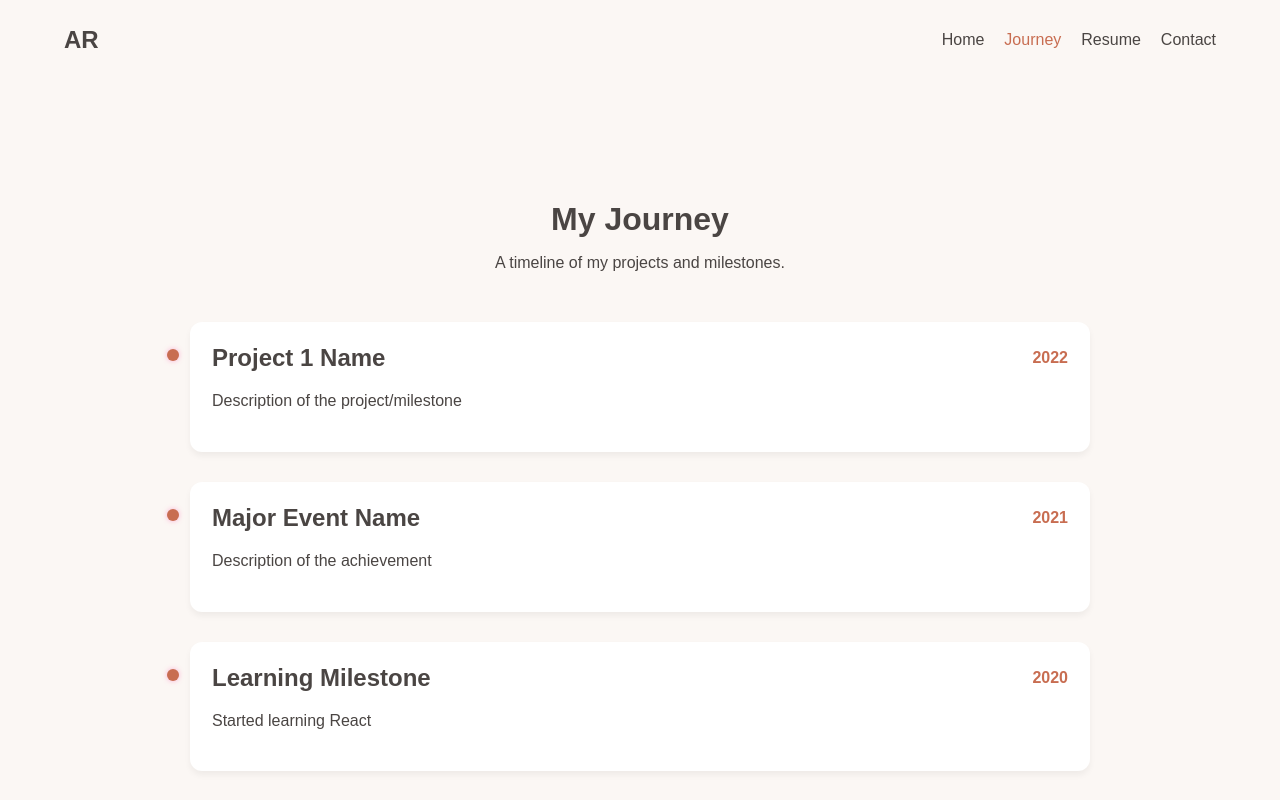
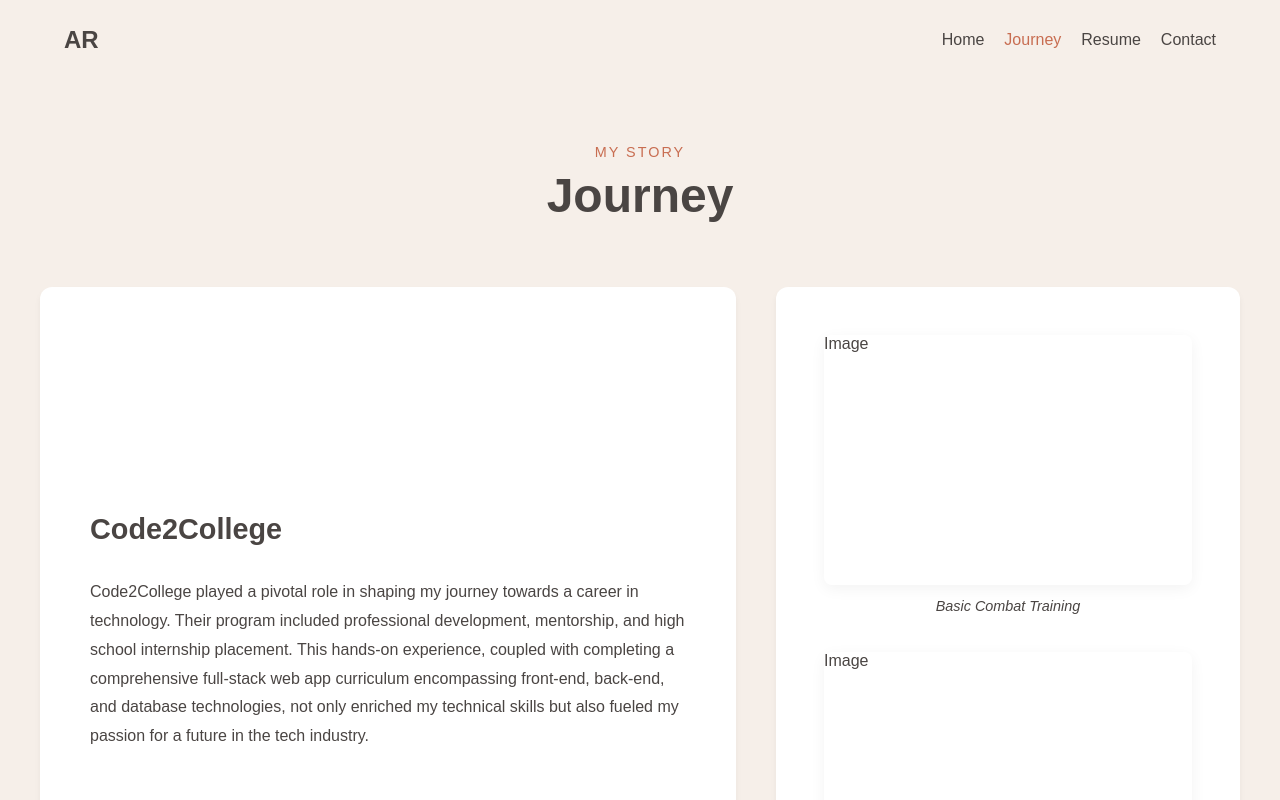
Before and after one commit to areye2020/my-modern-website, a React (Vite) app: page /journey in a window 1280 px wide. Shown: the top 800 px of the page. Built offline with nearby package versions, Linux system fonts and the light colour scheme.

Commit message:
basic wireframe for 'journey'

```diff
--- a/src/index.css
+++ b/src/index.css
@@ -7,8 +7,8 @@
   */
 :root {
   --primary-pink: #C86D51; /* Deep Terracotta accent replacing #ff014f */
-  --bg-grey: #FBF7F4;      /* Soft cream/sand page background */
-  --light-grey: #EAE3DE;   /* Muted sand line color for timelines/inputs */
+  --bg-grey: #F6EFE9;      /* Soft cream/sand page background */
+  --light-grey: #E6DDD6;   /* Muted sand line color for timelines/inputs */
   --text-grey: #4A4543;    /* Professional muted brown-gray text */
   --white: #FFFFFF;        /* Pure white cards that stand out cleanly on sand */
   --transition-speed: 0.3s;
--- a/src/pages/Journey/Journey.jsx
+++ b/src/pages/Journey/Journey.jsx
@@ -1,33 +1,117 @@
-// src/pages/Journey/Journey.jsx
 import React from 'react';
 import styles from './Journey.module.css';
 import Card from '../../components/Card/Card';
 
-// Data array for journey milestones
-const milestones = [
-  { title: 'Project 1 Name', description: 'Description of the project/milestone', date: '2022' },
-  { title: 'Major Event Name', description: 'Description of the achievement', date: '2021' },
-  { title: 'Learning Milestone', description: 'Started learning React', date: '2020' },
+// Add your actual image imports here later just like the Resume page!
+// import militaryImg1 from '../../assets/military1.jpg';
+
+const journeyData = [
+  {
+    id: 1,
+    title: 'Code2College',
+    description: 'Code2College played a pivotal role in shaping my journey towards a career in technology. Their program included professional development, mentorship, and high school internship placement. This hands-on experience, coupled with completing a comprehensive full-stack web app curriculum encompassing front-end, back-end, and database technologies, not only enriched my technical skills but also fueled my passion for a future in the tech industry.',
+    img1: null,
+    caption1: 'Basic Combat Training',
+    img2: null,
+    caption2: 'AIT Graduation'
+  },
+  {
+    id: 2,
+    title: 'Microsoft',
+    description: 'During my internships at Microsoft, I had the privilege of contributing to significant projects in web application development and exploring B2B software as a service (SaaS) through Dynamics 365. A highlight was creating a customer-facing app for Live Chat Widget customization, complete with real-time previews. These internships provided hands-on experience, honed project management skills, and equipped me with a holistic understanding of the development lifecycle.',
+    img1: null,
+    caption1: 'Microsoft Campus',
+    img2: null,
+    caption2: 'Intern Team Event'
+  },
+  {
+    id: 3,
+    title: 'Salesforce',
+    description: 'At Salesforce, I focused heavily on full-stack web solutions and data integration. Building scalable tools and seeing them impact platform-wide quality metrics was a major stepping stone in my engineering career.',
+    img1: null,
+    caption1: 'Salesforce Tower',
+    img2: null,
+    caption2: 'Project Presentation'
+  },
+  {
+    id: 4,
+    title: 'University of Texas at Austin',
+    description: 'Pursuing my degree in Computer Science at UT Austin has been rigorous and deeply rewarding. Between engaging with the Hispanic Association of Computer Scientists and representing the department as an ambassador, I have found a true community.',
+    img1: null,
+    caption1: 'UT Tower',
+    img2: null,
+    caption2: 'HACS Event'
+  },
+  {
+    id: 4,
+    title: 'Texas Army National Guard',
+    description: 'My journey began with the Texas Army National Guard. This experience instilled in me a deep sense of discipline, teamwork, and leadership. I learned to adapt to high-pressure situations and work cohesively with a diverse group of individuals to achieve a common goal.',
+    img1: null,
+    caption1: 'Basic Combat Training',
+    img2: null,
+    caption2: 'AIT Graduation'
+  },
 ];
 
 const Journey = () => {
   return (
     <div className={styles.journeyContainer}>
-      <h1 className={styles.pageTitle}>My Journey</h1>
-      <p className={styles.pageSubtitle}>A timeline of my projects and milestones.</p>
 
-      <section className={styles.journeyList}>
-        {milestones.map((milestone, index) => (
-          /* Map the data to reusable Cards. Rounded, Pink Hover, Lift. */
-          <Card key={index} className={styles.journeyCard}>
-            <div className={styles.cardHeader}>
-              <h2 className={styles.cardTitle}>{milestone.title}</h2>
-              <span className={styles.cardDate}>{milestone.date}</span>
+      {/* Header Section */}
+      <div className={styles.headerSection}>
+        <span className={styles.subheading}>MY STORY</span>
+        <h1 className={styles.mainHeading}>Journey</h1>
+      </div>
+
+      {/* Journey Timeline Container */}
+      <div className={styles.timelineContainer}>
+        {journeyData.map((item, index) => (
+          /* The magic trick: if the index is odd, apply 'rowReverse' class
+            to swap the left/right order of the Flexbox!
+          */
+          <div
+            key={item.id}
+            className={`${styles.journeyRow} ${index % 2 !== 0 ? styles.rowReverse : ''}`}
+          >
+
+            {/* HALF 1: Text Card (Reusing your Card component for the hover effect!) */}
+            <div className={styles.textHalf}>
+              <Card className={styles.journeyTextCard}>
+                <h2 className={styles.cardTitle}>{item.title}</h2>
+                <p className={styles.cardDescription}>{item.description}</p>
+              </Card>
             </div>
-            <p className={styles.cardDescription}>{milestone.description}</p>
-          </Card>
+
+            {/* HALF 2: Images Card */}
+            <div className={styles.imageHalf}>
+
+              {/* Image 1 */}
+              <div className={styles.imageWrapper}>
+                {item.img1 ? (
+                  <img src={item.img1} alt={item.caption1} className={styles.journeyImg} />
+                ) : (
+                  /* --- ADD / VERIFY THIS LINE --- */
+                  <div className={styles.imgPlaceholder}>Image</div>
+                )}
+                <p className={styles.imgCaption}>{item.caption1}</p>
+              </div>
+
+              {/* Image 2 */}
+              <div className={styles.imageWrapper}>
+                {item.img2 ? (
+                  <img src={item.img2} alt={item.caption2} className={styles.journeyImg} />
+                ) : (
+                  /* --- ADD / VERIFY THIS LINE --- */
+                  <div className={styles.imgPlaceholder}>Image</div>
+                )}
+                <p className={styles.imgCaption}>{item.caption2}</p>
+              </div>
+
+            </div>
+          </div>
         ))}
-      </section>
+      </div>
+
     </div>
   );
 };
--- a/src/pages/Journey/Journey.module.css
+++ b/src/pages/Journey/Journey.module.css
@@ -1,70 +1,139 @@
 /* src/pages/Journey/Journey.module.css */
 
 .journeyContainer {
-  padding-top: 100px;
-  max-width: 900px;
+  padding: 4rem 2rem;
+  max-width: 1200px;
   margin: 0 auto;
-  padding-bottom: 50px;
 }
 
-.pageTitle {
+/* Header Styling (Matches Resume Page) */
+.headerSection {
   text-align: center;
-  margin-bottom: 10px;
+  margin-bottom: 4rem;
+}
+.subheading {
+  color: var(--primary-pink);
+  letter-spacing: 2px;
+  font-size: 0.9rem;
+  font-weight: 500;
+  display: block;
+  margin-bottom: 0.5rem;
+  text-transform: uppercase;
+}
+.mainHeading {
+  font-size: 3rem;
+  color: var(--text-grey);
+  margin: 0;
 }
 
-.pageSubtitle {
-  text-align: center;
-  color: var(--text-grey);
-  margin-bottom: 50px;
+/* --- Layout Architecture --- */
+.timelineContainer {
+  display: flex;
+  flex-direction: column;
+  gap: 6rem; /* Spacing between each journey part */
 }
 
-.journeyList {
+.journeyRow {
   display: flex;
-  flex-direction: column; /* Timeline layout */
-  gap: 30px;
+  flex-direction: column; /* MOBILE DEFAULT: Stack vertically */
+  gap: 2rem;
+  align-items: center;
 }
 
-/* Journey-specific style inside the reusable Card wrapper */
-.journeyCard {
-  position: relative;
-  /* Add typical timeline dot element (pure CSS) */
+/* Desktop override for the alternating side-by-side layout */
+@media (min-width: 768px) {
+  .journeyRow {
+    flex-direction: row; /* Put them side-by-side */
+    justify-content: space-between;
+    align-items: stretch; /* Makes both sides equal height if possible */
+
+    display: grid;
+    grid-template-columns: 1.5fr 1fr;
+    gap: 40px; /* Reduces space between cards */
+  }
+
+  /* This flips the layout when applied via JSX */
+  .rowReverse {
+    direction: rtl;
+  }
+  .rowReverse * {
+    direction: ltr; /* Resets the text direction inside the grid elements */
+  }
 }
 
-/* Creating a pure CSS timeline dot that aligns to the card */
-.journeyCard::before {
-  content: '';
-  position: absolute;
-  left: -25px; /* Position dot in the margin */
-  top: 25px;
-  width: 12px;
-  height: 12px;
-  border-radius: 50%;
-  background-color: var(--primary-pink);
-  box-shadow: 0 0 5px rgba(255,105,180,0.5);
+/* --- Half Containers --- */
+.textHalf, .imageHalf {
+  flex: 1; /* Both halves take up equal 50% width on desktop */
+  width: 100%; /* Ensures full width on mobile */
+  display: flex;
+  flex-direction: column;
+  justify-content: center; /* Centers the text vertically next to the images */
 }
 
-.cardHeader {
+/* --- Text Card Styling --- */
+.journeyTextCard {
+  padding: 3rem;
+  height: 100%; /* Stretches to fill the space */
   display: flex;
-  justify-content: space-between;
-  align-items: center;
-  margin-bottom: 10px;
+  flex-direction: column;
+  justify-content: center;
+}
+.cardTitle {
+  font-size: 1.8rem;
+  margin-top: 0;
+  margin-bottom: 1rem;
+}
+.cardDescription {
+  line-height: 1.8;
+  font-size: 1rem;
 }
 
-.cardTitle {
-  margin: 0;
-  font-size: 1.5rem;
+/* --- Image Half Styling --- */
+/* UPDATED IMAGE HALF CONTAINER */
+.imageHalf {
+  width: 100%;
+
+  /* ADD THESE NEW CARD STYLING RULES HERE: */
+  background-color: var(--white); /* White card background */
+  border-radius: 12px; /* Matching rounded corners from main Card component */
+  box-shadow: 0 4px 6px rgba(0,0,0,0.05); /* Subtle shadow for depth */
+
+  /* CRITICAL: Centers the images inside the card with padding */
+  padding: 3rem; /* Space before the edge of the card, matching old site padding */
+  box-sizing: border-box; /* Ensures padding is included in the width calculation */
+  display: flex;
+  flex-direction: column;
+  justify-content: center;
+  align-items: center; /* Horizontally centers images inside the card */
+  gap: 1.5rem; /* Space between the two stacked image wrappers */
+
+  /* Optional: Smooth fade effect on page load */
+  transition: opacity 0.3s ease-out;
 }
 
-.cardDate {
-  font-weight: bold;
-  color: var(--primary-pink);
+/* Ensure the image wrapper itself centers things */
+.imageWrapper {
+  width: 100%;
+  display: flex;
+  flex-direction: column;
+  align-items: center; /* Horizontally centers the image and caption */
+  margin-bottom: 0;
 }
 
-/* Ensure the date text becomes white when card is hovered */
-.journeyCard:hover .cardDate {
-  color: var(--white);
+/* ADJUSTED IMAGE SIZING TO FIT INSIDE PADDED CARD */
+.journeyImg, .imgPlaceholder {
+  width: 100%; /* Spans the width allowed by the parent card padding */
+  max-width: 450px; /* FIXED: Prevents image from taking full card width */
+
+  height: 250px; /* Fixed height for uniformity */
+  object-fit: cover;
+  border-radius: 8px; /* Clean internal corner radius */
+  box-shadow: 0 4px 15px rgba(0,0,0,0.05);
 }
 
-.cardDescription {
-  line-height: 1.6;
+.imgCaption {
+  margin-top: 0.8rem;
+  font-size: 0.9rem;
+  color: var(--text-grey);
+  font-style: italic;
 }
```
